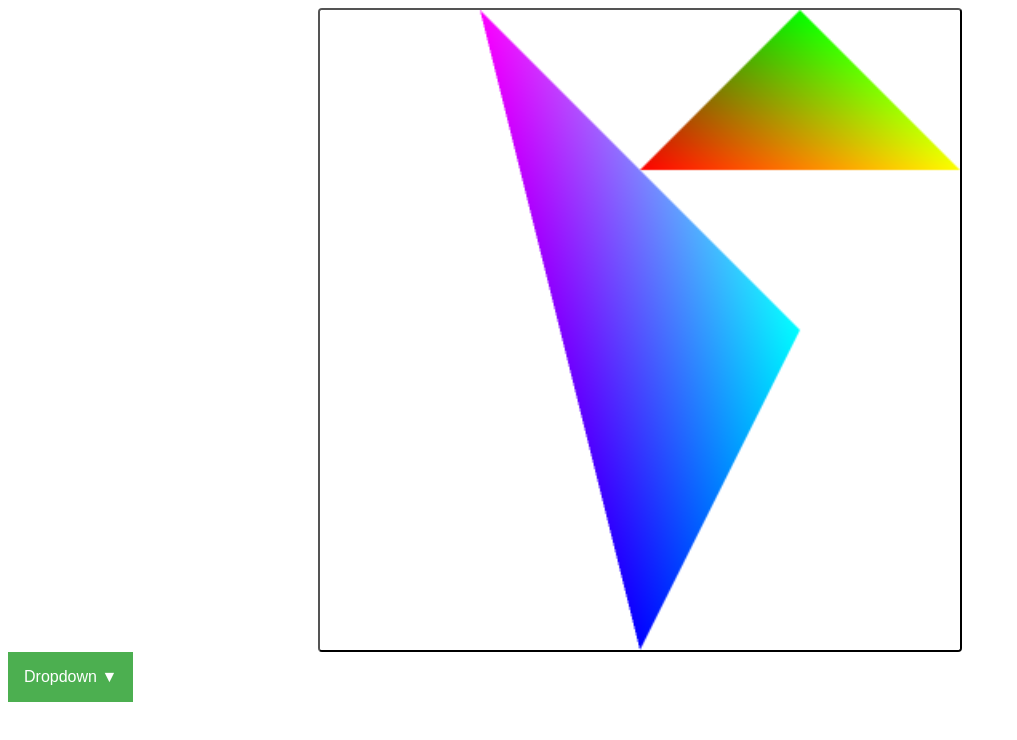
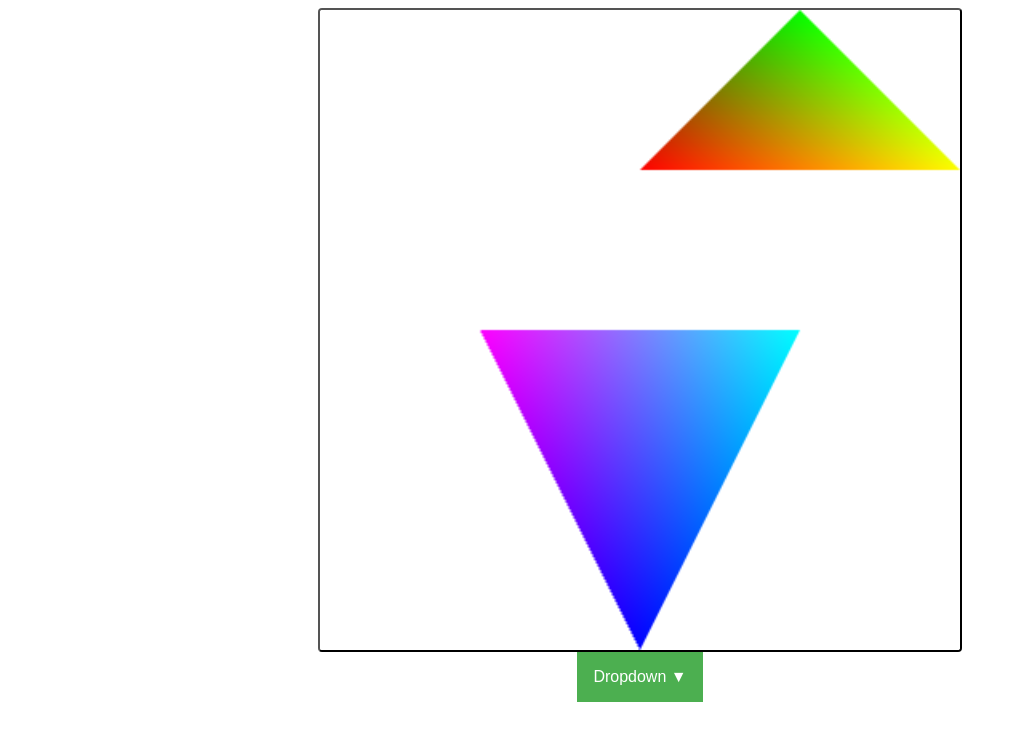
Before and after one commit to Abel-Lagonell/Computer-Graphics, a plain HTML site: page TRIANGLES/triangles.html in a window 1280 px wide. Shown: the whole page, without its empty margins (0-1017 px from the left). Drawn offline with Linux system fonts and the light colour scheme.

Commit message:
Fixed minor thing

```diff
--- a/TRIANGLES/main.js
+++ b/TRIANGLES/main.js
@@ -25,7 +25,7 @@ class Main {
             0.5, 1, 0, 1, 0,
             0.5, 0, 0, 1, 1,
             0, 	-1, 0, 0, 1,
-            -0.5, 1, 1, 0, 1,
+            -0.5, 0, 1, 0, 1,
         ];
 
         let temp = new Shape(this.gl, this.positions, 6);
--- a/TRIANGLES/triangles.html
+++ b/TRIANGLES/triangles.html
@@ -35,7 +35,7 @@
         </canvas>
     </div>
 
-    <div>
+    <div class="canvas-div">
         <div class="dropdown">
             <button class="dropbtn" id="type">Dropdown ▼</button>
             <div class="dropdown-content">
```
Also changed, not shown: TRIANGLES/TRIANGLES.html (+1 -1 lines).
